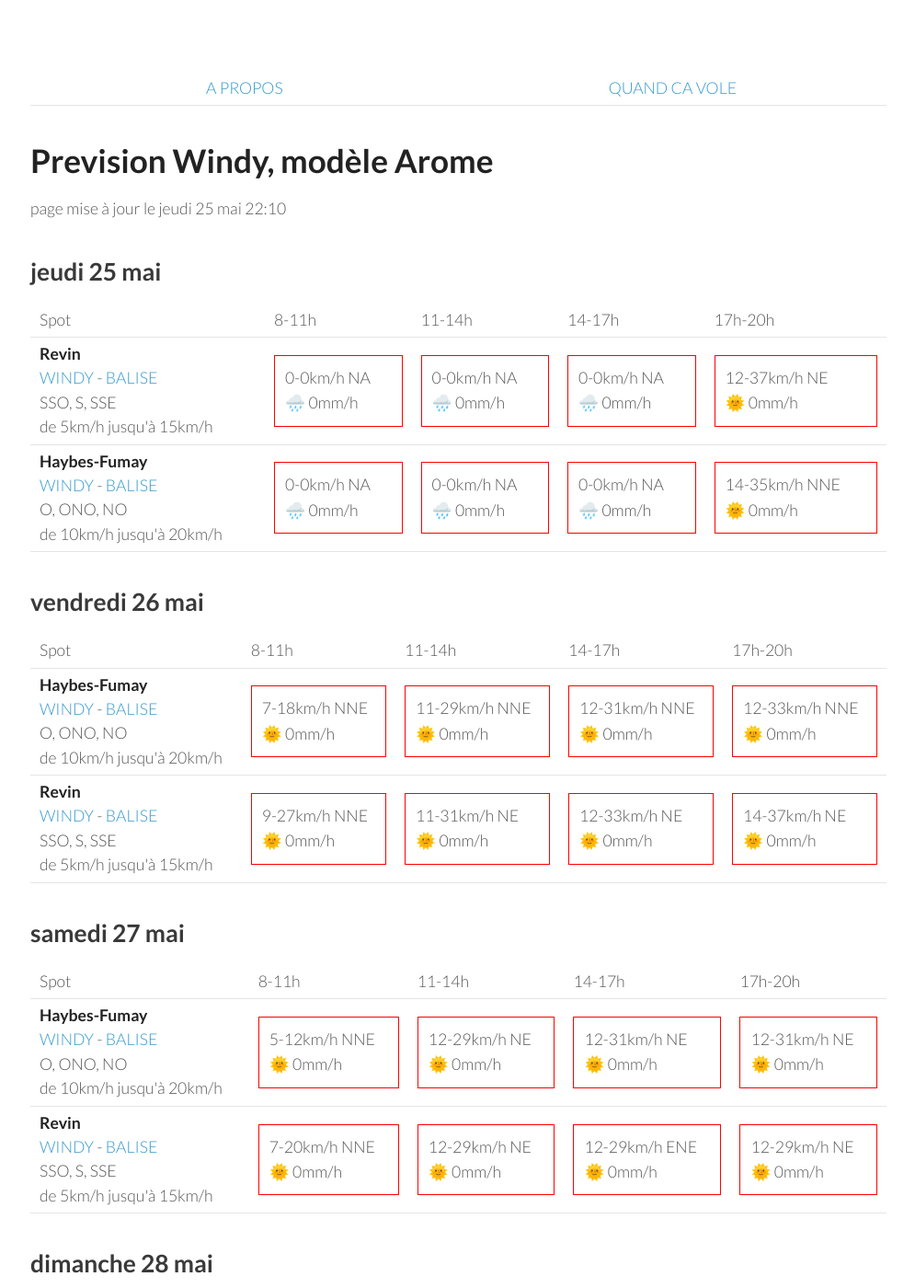
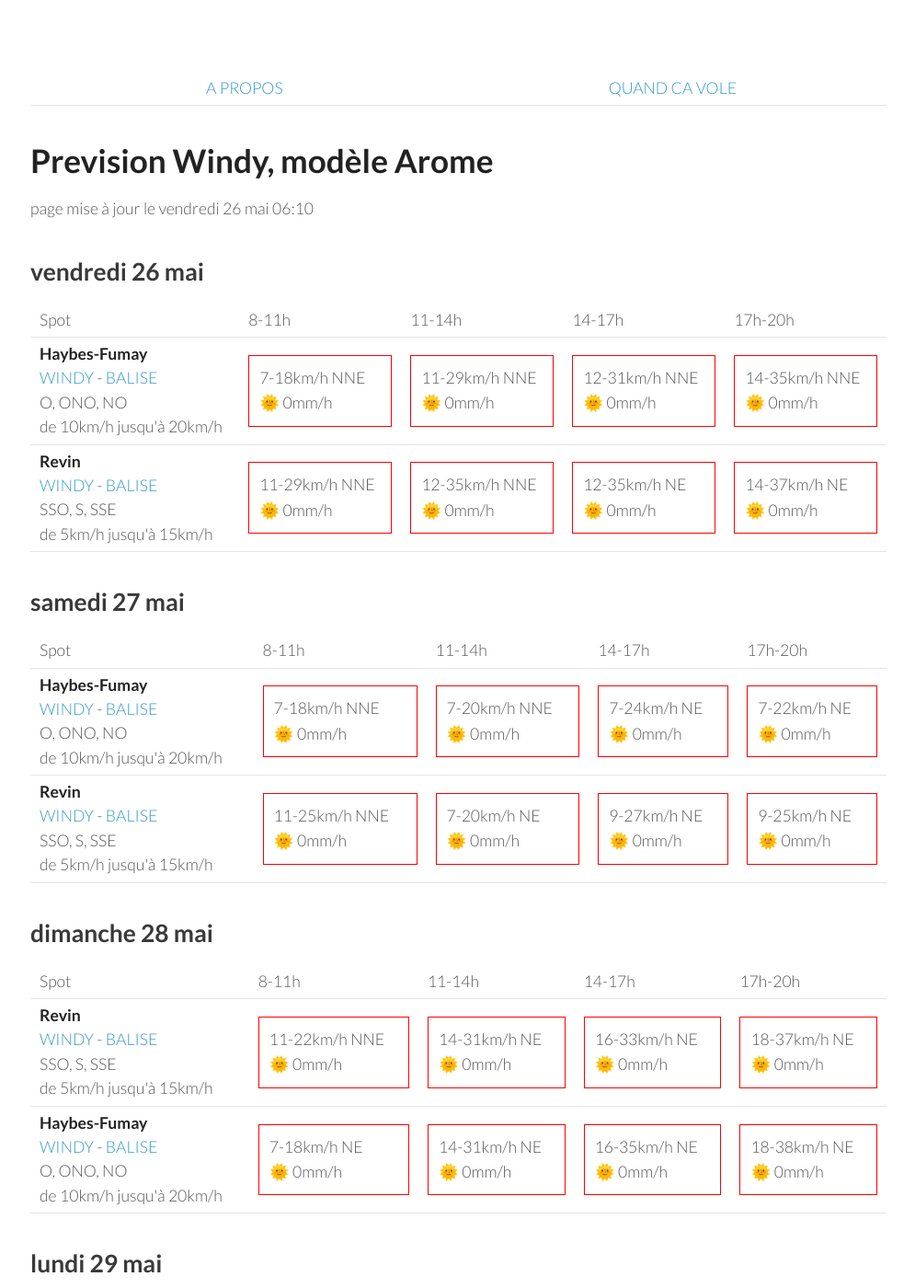
Before and after one commit to parapente-dans-le-nord/parapente-dans-le-nord.github.io, a Jekyll site: the page built from ardennes.markdown, in a window 1280 px wide and 1400 px high. Shown: the whole window at 92% size, without its empty margins (25-1020 px from the left). Built offline with Jekyll 4.4.1, drawn with Linux system fonts in a browser that asks for light colours; some of the changed text lies outside the part shown.

Commit message:
update index.markdown

```diff
--- a/ardennes.markdown
+++ b/ardennes.markdown
@@ -7,42 +7,8 @@ title:  "Tous les spots"
 {: .links}
 
 # Prevision Windy, modèle Arome
-page mise à jour le jeudi 25 mai 22:10
+page mise à jour le vendredi 26 mai 06:10
 
-## jeudi 25 mai
-
-{::nomarkdown}
-<table>
-  <tbody>
-    <tr>
-      <td>Spot</td>
-      <td>8-11h</td>
-      <td>11-14h</td>
-      <td>14-17h</td>
-      <td>17h-20h</td>
-    </tr>
-<tr>
-        <td><strong>Revin</strong><br><a href="https://windy.com/49.948/4.625?49.543,4.625,8">WINDY</a> - <span class=""><a href="http://www.balisemeteo.com/balise.php?idBalise=5019">BALISE</a> </span><br> <span class="vent-favorable">SSO, S, SSE</span><br><span class="force-vent">de 5km/h jusqu'à 15km/h</span> </td>
-
-            <td><div class="not-flyable"><p>0-0km/h NA</p><p>🌧️ 0mm/h</p></div></td>
-            <td><div class="not-flyable"><p>0-0km/h NA</p><p>🌧️ 0mm/h</p></div></td>
-            <td><div class="not-flyable"><p>0-0km/h NA</p><p>🌧️ 0mm/h</p></div></td>
-            <td><div class="not-flyable"><p>12-37km/h NE</p><p>🌞 0mm/h</p></div></td>
-
-    </tr>
-<tr>
-        <td><strong>Haybes-Fumay</strong><br><a href="https://windy.com/49.998/4.715?49.913,4.738,10">WINDY</a> - <span class=""><a href="http://www.balisemeteo.com/balise.php?idBalise=104">BALISE</a> </span><br> <span class="vent-favorable">O, ONO, NO</span><br><span class="force-vent">de 10km/h jusqu'à 20km/h</span> </td>
-
-            <td><div class="not-flyable"><p>0-0km/h NA</p><p>🌧️ 0mm/h</p></div></td>
-            <td><div class="not-flyable"><p>0-0km/h NA</p><p>🌧️ 0mm/h</p></div></td>
-            <td><div class="not-flyable"><p>0-0km/h NA</p><p>🌧️ 0mm/h</p></div></td>
-            <td><div class="not-flyable"><p>14-35km/h NNE</p><p>🌞 0mm/h</p></div></td>
-
-    </tr>
-
-</tbody>
-</table>
-{:/}
 ## vendredi 26 mai
 
 {::nomarkdown}
@@ -61,16 +27,16 @@ page mise à jour le jeudi 25 mai 22:10
             <td><div class="not-flyable"><p>7-18km/h NNE</p><p>🌞 0mm/h</p></div></td>
             <td><div class="not-flyable"><p>11-29km/h NNE</p><p>🌞 0mm/h</p></div></td>
             <td><div class="not-flyable"><p>12-31km/h NNE</p><p>🌞 0mm/h</p></div></td>
-            <td><div class="not-flyable"><p>12-33km/h NNE</p><p>🌞 0mm/h</p></div></td>
+            <td><div class="not-flyable"><p>14-35km/h NNE</p><p>🌞 0mm/h</p></div></td>
 
 
     </tr>
 <tr>
         <td><strong>Revin</strong><br><a href="https://windy.com/49.948/4.625?49.543,4.625,8">WINDY</a> - <span class=""><a href="http://www.balisemeteo.com/balise.php?idBalise=5019">BALISE</a> </span><br> <span class="vent-favorable">SSO, S, SSE</span><br><span class="force-vent">de 5km/h jusqu'à 15km/h</span> </td>
 
-            <td><div class="not-flyable"><p>9-27km/h NNE</p><p>🌞 0mm/h</p></div></td>
-            <td><div class="not-flyable"><p>11-31km/h NE</p><p>🌞 0mm/h</p></div></td>
-            <td><div class="not-flyable"><p>12-33km/h NE</p><p>🌞 0mm/h</p></div></td>
+            <td><div class="not-flyable"><p>11-29km/h NNE</p><p>🌞 0mm/h</p></div></td>
+            <td><div class="not-flyable"><p>12-35km/h NNE</p><p>🌞 0mm/h</p></div></td>
+            <td><div class="not-flyable"><p>12-35km/h NE</p><p>🌞 0mm/h</p></div></td>
             <td><div class="not-flyable"><p>14-37km/h NE</p><p>🌞 0mm/h</p></div></td>
 
 
@@ -94,20 +60,20 @@ page mise à jour le jeudi 25 mai 22:10
 <tr>
         <td><strong>Haybes-Fumay</strong><br><a href="https://windy.com/49.998/4.715?49.913,4.738,10">WINDY</a> - <span class=""><a href="http://www.balisemeteo.com/balise.php?idBalise=104">BALISE</a> </span><br> <span class="vent-favorable">O, ONO, NO</span><br><span class="force-vent">de 10km/h jusqu'à 20km/h</span> </td>
 
-            <td><div class="not-flyable"><p>5-12km/h NNE</p><p>🌞 0mm/h</p></div></td>
-            <td><div class="not-flyable"><p>12-29km/h NE</p><p>🌞 0mm/h</p></div></td>
-            <td><div class="not-flyable"><p>12-31km/h NE</p><p>🌞 0mm/h</p></div></td>
-            <td><div class="not-flyable"><p>12-31km/h NE</p><p>🌞 0mm/h</p></div></td>
+            <td><div class="not-flyable"><p>7-18km/h NNE</p><p>🌞 0mm/h</p></div></td>
+            <td><div class="not-flyable"><p>7-20km/h NNE</p><p>🌞 0mm/h</p></div></td>
+            <td><div class="not-flyable"><p>7-24km/h NE</p><p>🌞 0mm/h</p></div></td>
+            <td><div class="not-flyable"><p>7-22km/h NE</p><p>🌞 0mm/h</p></div></td>
 
 
     </tr>
 <tr>
         <td><strong>Revin</strong><br><a href="https://windy.com/49.948/4.625?49.543,4.625,8">WINDY</a> - <span class=""><a href="http://www.balisemeteo.com/balise.php?idBalise=5019">BALISE</a> </span><br> <span class="vent-favorable">SSO, S, SSE</span><br><span class="force-vent">de 5km/h jusqu'à 15km/h</span> </td>
 
-            <td><div class="not-flyable"><p>7-20km/h NNE</p><p>🌞 0mm/h</p></div></td>
-            <td><div class="not-flyable"><p>12-29km/h NE</p><p>🌞 0mm/h</p></div></td>
-            <td><div class="not-flyable"><p>12-29km/h ENE</p><p>🌞 0mm/h</p></div></td>
-            <td><div class="not-flyable"><p>12-29km/h NE</p><p>🌞 0mm/h</p></div></td>
+            <td><div class="not-flyable"><p>11-25km/h NNE</p><p>🌞 0mm/h</p></div></td>
+            <td><div class="not-flyable"><p>7-20km/h NE</p><p>🌞 0mm/h</p></div></td>
+            <td><div class="not-flyable"><p>9-27km/h NE</p><p>🌞 0mm/h</p></div></td>
+            <td><div class="not-flyable"><p>9-25km/h NE</p><p>🌞 0mm/h</p></div></td>
 
 
     </tr>
@@ -128,22 +94,22 @@ page mise à jour le jeudi 25 mai 22:10
       <td>17h-20h</td>
     </tr>
 <tr>
-        <td><strong>Haybes-Fumay</strong><br><a href="https://windy.com/49.998/4.715?49.913,4.738,10">WINDY</a> - <span class=""><a href="http://www.balisemeteo.com/balise.php?idBalise=104">BALISE</a> </span><br> <span class="vent-favorable">O, ONO, NO</span><br><span class="force-vent">de 10km/h jusqu'à 20km/h</span> </td>
+        <td><strong>Revin</strong><br><a href="https://windy.com/49.948/4.625?49.543,4.625,8">WINDY</a> - <span class=""><a href="http://www.balisemeteo.com/balise.php?idBalise=5019">BALISE</a> </span><br> <span class="vent-favorable">SSO, S, SSE</span><br><span class="force-vent">de 5km/h jusqu'à 15km/h</span> </td>
 
-            <td><div class="not-flyable"><p>9-18km/h NE</p><p>🌞 0mm/h</p></div></td>
-            <td><div class="not-flyable"><p>11-27km/h NE</p><p>🌞 0mm/h</p></div></td>
-            <td><div class="not-flyable"><p>12-29km/h NE</p><p>🌞 0mm/h</p></div></td>
-            <td><div class="not-flyable"><p>16-35km/h NE</p><p>🌞 0mm/h</p></div></td>
+            <td><div class="not-flyable"><p>11-22km/h NNE</p><p>🌞 0mm/h</p></div></td>
+            <td><div class="not-flyable"><p>14-31km/h NE</p><p>🌞 0mm/h</p></div></td>
+            <td><div class="not-flyable"><p>16-33km/h NE</p><p>🌞 0mm/h</p></div></td>
+            <td><div class="not-flyable"><p>18-37km/h NE</p><p>🌞 0mm/h</p></div></td>
 
 
     </tr>
 <tr>
-        <td><strong>Revin</strong><br><a href="https://windy.com/49.948/4.625?49.543,4.625,8">WINDY</a> - <span class=""><a href="http://www.balisemeteo.com/balise.php?idBalise=5019">BALISE</a> </span><br> <span class="vent-favorable">SSO, S, SSE</span><br><span class="force-vent">de 5km/h jusqu'à 15km/h</span> </td>
+        <td><strong>Haybes-Fumay</strong><br><a href="https://windy.com/49.998/4.715?49.913,4.738,10">WINDY</a> - <span class=""><a href="http://www.balisemeteo.com/balise.php?idBalise=104">BALISE</a> </span><br> <span class="vent-favorable">O, ONO, NO</span><br><span class="force-vent">de 10km/h jusqu'à 20km/h</span> </td>
 
-            <td><div class="not-flyable"><p>11-20km/h NNE</p><p>🌞 0mm/h</p></div></td>
-            <td><div class="not-flyable"><p>12-27km/h NE</p><p>🌞 0mm/h</p></div></td>
-            <td><div class="not-flyable"><p>12-29km/h NE</p><p>🌞 0mm/h</p></div></td>
+            <td><div class="not-flyable"><p>7-18km/h NE</p><p>🌞 0mm/h</p></div></td>
+            <td><div class="not-flyable"><p>14-31km/h NE</p><p>🌞 0mm/h</p></div></td>
             <td><div class="not-flyable"><p>16-35km/h NE</p><p>🌞 0mm/h</p></div></td>
+            <td><div class="not-flyable"><p>18-38km/h NE</p><p>🌞 0mm/h</p></div></td>
 
 
     </tr>
@@ -177,7 +143,7 @@ page mise à jour le jeudi 25 mai 22:10
         <td><strong>Haybes-Fumay</strong><br><a href="https://windy.com/49.998/4.715?49.913,4.738,10">WINDY</a> - <span class=""><a href="http://www.balisemeteo.com/balise.php?idBalise=104">BALISE</a> </span><br> <span class="vent-favorable">O, ONO, NO</span><br><span class="force-vent">de 10km/h jusqu'à 20km/h</span> </td>
 
             <td><div class="not-flyable"><p>20-42km/h NE</p><p>🌞 0mm/h</p></div></td>
-            <td><div class="not-flyable"><p>20-42km/h NNE</p><p>🌞 0mm/h</p></div></td>
+            <td><div class="not-flyable"><p>18-44km/h NNE</p><p>🌞 0mm/h</p></div></td>
             <td><div class="not-flyable"><p>22-46km/h NE</p><p>🌞 0mm/h</p></div></td>
             <td><div class="not-flyable"><p>22-48km/h NE</p><p>🌞 0mm/h</p></div></td>
 
```
